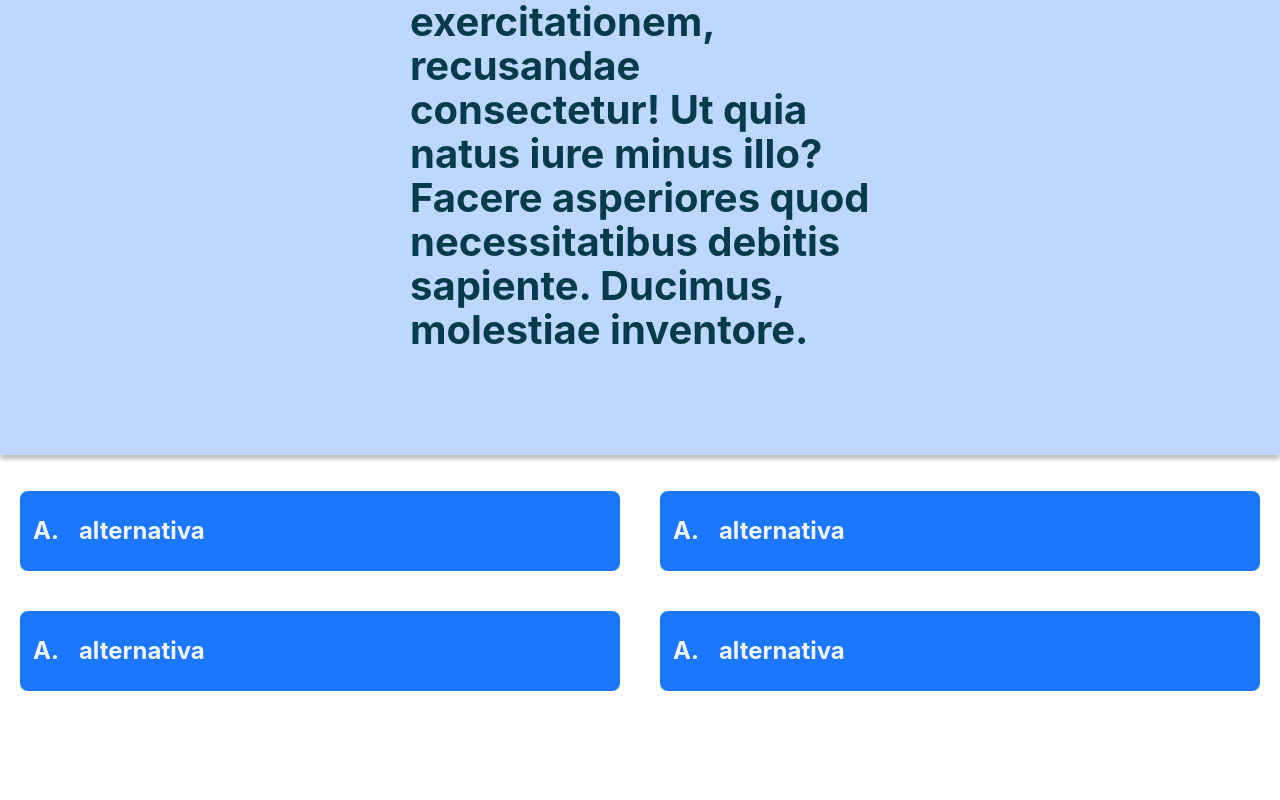
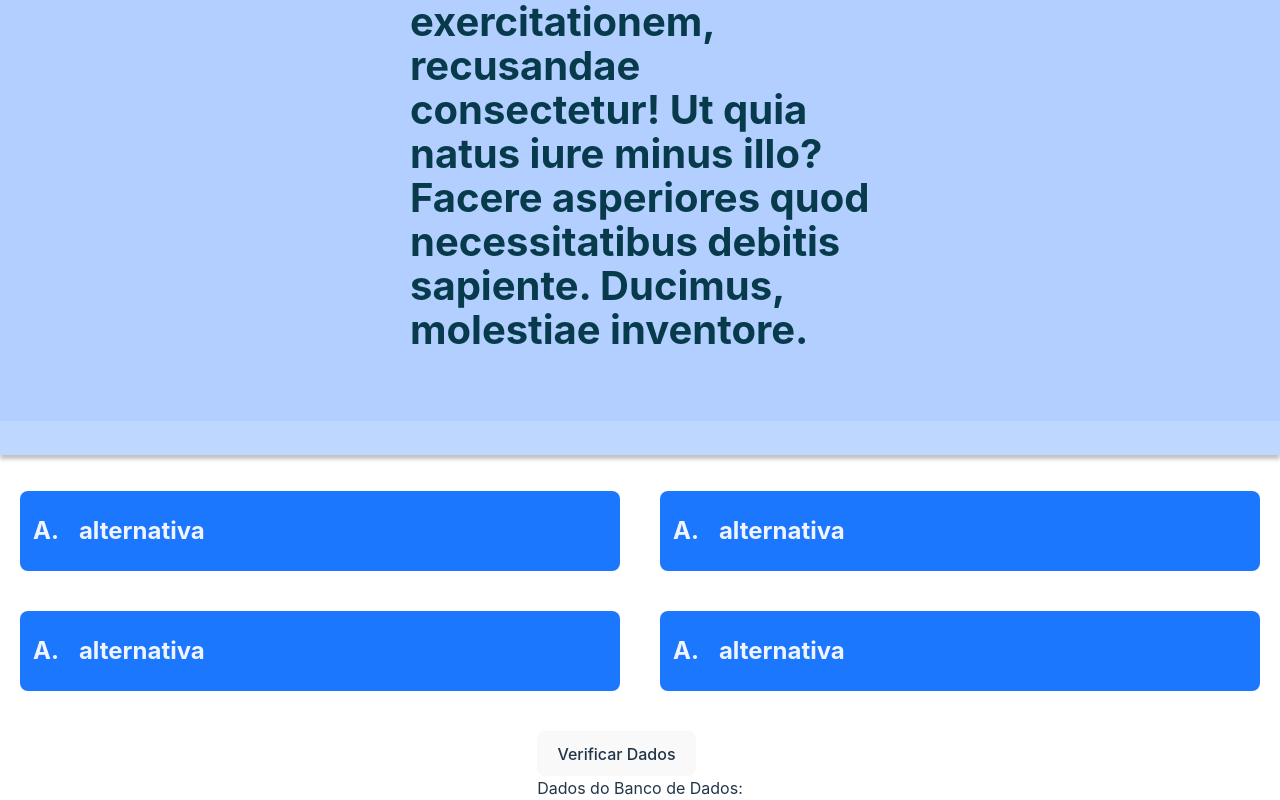
Before and after one commit to Vinicius-Trecenti/YouCan, a React (Vite) app in the folder frontend/: page / in a window 1280 px wide. Shown: the part 379-1179 px from the top of the page. Before the commit the page ends 1070 px from the top, so only its background shows below. Built offline with nearby package versions, Linux system fonts and the light colour scheme.

Commit message:
pageQuestion17_10

```diff
--- a/frontend/src/screens/Question/Question.tsx
+++ b/frontend/src/screens/Question/Question.tsx
@@ -1,13 +1,35 @@
-import Header from "../../components/Header/Header"
+
 import "./style.css"
+import React, { useState } from 'react';
+import axios from 'axios';
+import ProgressBar from './ProgressBar';
 
-export default function Question(){
 
-    return(
+export default function Question() {
+    const [data, setData] = useState(null);
+    const [buttonColor, setButtonColor] = useState('button');
+
+    const handleButtonClick = async () => {
+        try {
+            const response = await axios.get('/api/verificar-dados'); // Faça uma solicitação GET para verificar os dados no banco de dados
+            setData(response.data);
+
+            if (response.data === 'verde') {
+                setButtonColor('green');
+            } else {
+                setButtonColor('red');
+            }
+        } catch (error) {
+            console.error(error);
+        }
+    };
+
+    return (
         <div className="screen">
             <div>
                 {/* header */}
             </div>
+
             <main>
                 <div className='progress'>
                     <div className='info'>
@@ -24,7 +46,6 @@ export default function Question(){
                 </div>
 
                 <div className="answers">
-
                     <button className="button" >
                         <h2>A.</h2>
                         <h2>alternativa</h2>
@@ -42,13 +63,18 @@ export default function Question(){
                         <h2>alternativa</h2>
                     </button>
 
-
-
+                    <div>
+                        <button
+                            onClick={handleButtonClick}
+                            style={{ backgroundColor: buttonColor }}
+                        >
+                            Verificar Dados
+                        </button>
+                        <p>Dados do Banco de Dados: {data}</p>
+                    </div>
 
                 </div>
             </main>
-
-
         </div>
     )
 
--- a/frontend/src/screens/Question/style.css
+++ b/frontend/src/screens/Question/style.css
@@ -1,12 +1,19 @@
 .screen {
+    display: flex;
+    background-color: #F1F4FE;
+    width: 100vw;
+    height: 100vh;
+    max-width: 100%;
+}
 
-}
 
 .progress{
     display: inline-flex;
     flex-direction: column;
     align-items: flex-start;
     gap: 12px;
+    padding-left: 200px;
+
 }
 
 .info{
```
Also changed, not shown: 1 other file (tests, documents, lock files or other folders). Lines whose indentation alone changed are shown as unchanged.
